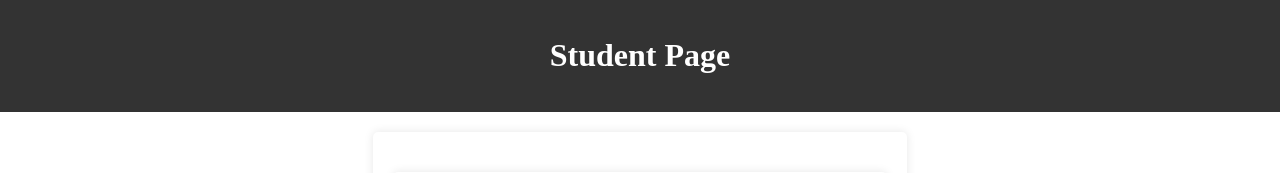
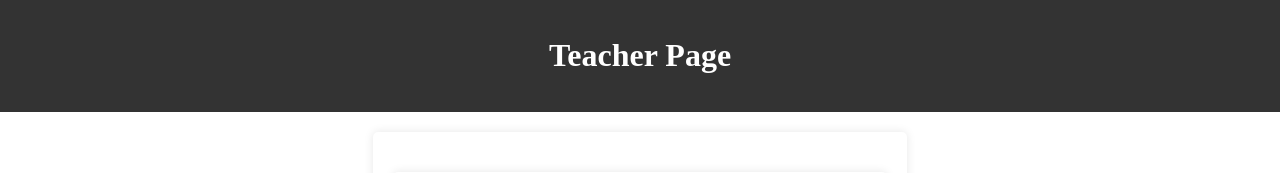
Before and after one commit to phamnam1805/vcs-simple-php-web, a PHP site: page /views/teacher/messages/index.php in a window 1280 px wide. Shown: the top 173 px of the page. Run offline with PHP 8.4, Linux system fonts and the light colour scheme; the visitor is signed in with stand-in values (Sample User, id 1); data that the repository does not hold is empty.

Commit message:
Update header for teacher

```diff
--- a/views/teacher/assignments/header.php
+++ b/views/teacher/assignments/header.php
@@ -1,3 +1,3 @@
 <header>
-    <h1>Login Page</h1>
+    <h1>Teacher Page</h1>
 </header>
--- a/views/teacher/change-password/header.php
+++ b/views/teacher/change-password/header.php
@@ -1,3 +1,3 @@
 <header>
-    <h1>Student Page</h1>
+    <h1>Teacher Page</h1>
 </header>
--- a/views/teacher/messages/header.php
+++ b/views/teacher/messages/header.php
@@ -1,3 +1,3 @@
 <header>
-    <h1>Student Page</h1>
+    <h1>Teacher Page</h1>
 </header>
--- a/views/teacher/personal-information/header.php
+++ b/views/teacher/personal-information/header.php
@@ -1,3 +1,3 @@
 <header>
-    <h1>Student Page</h1>
+    <h1>Teacher Page</h1>
 </header>
```
